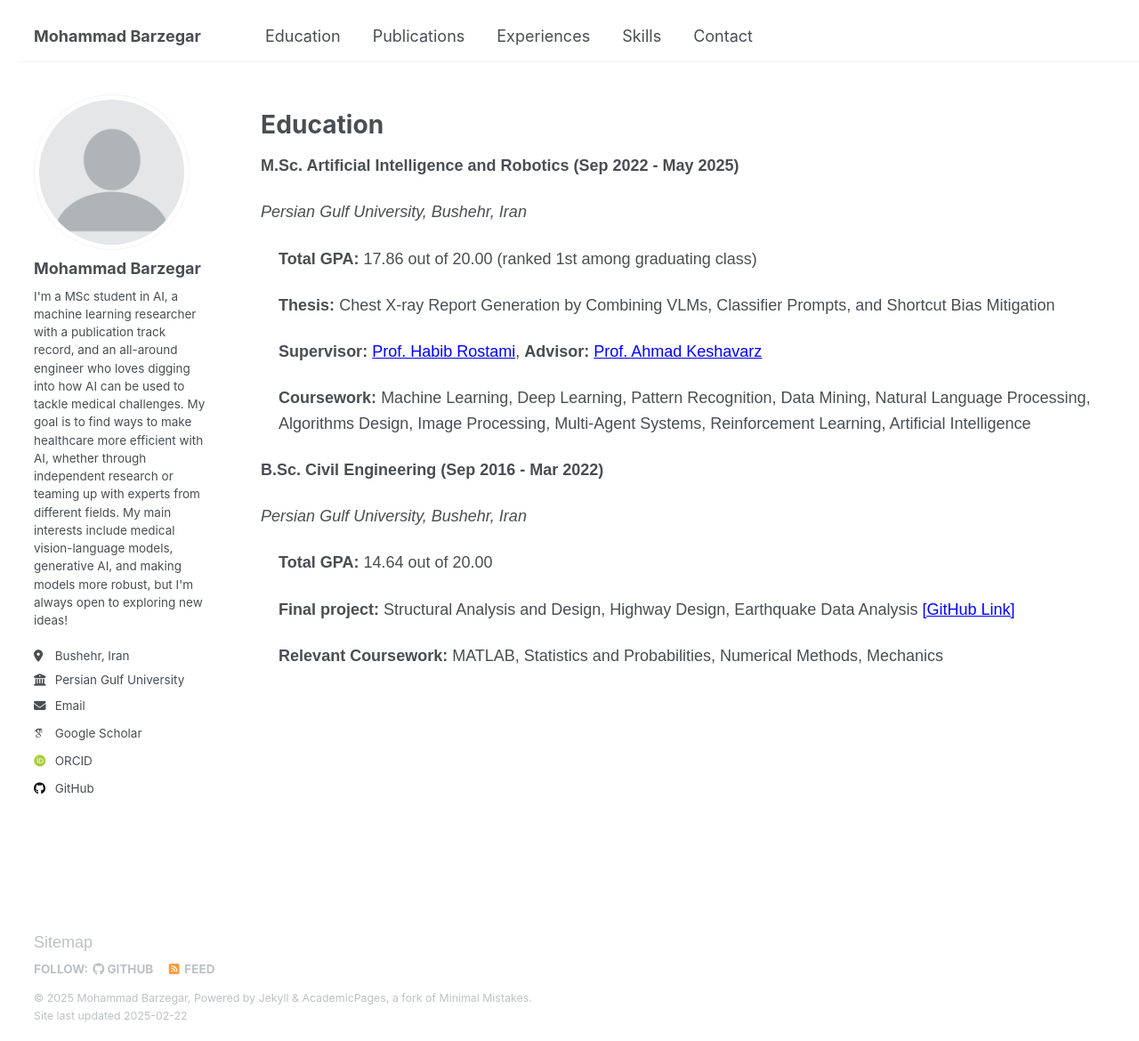
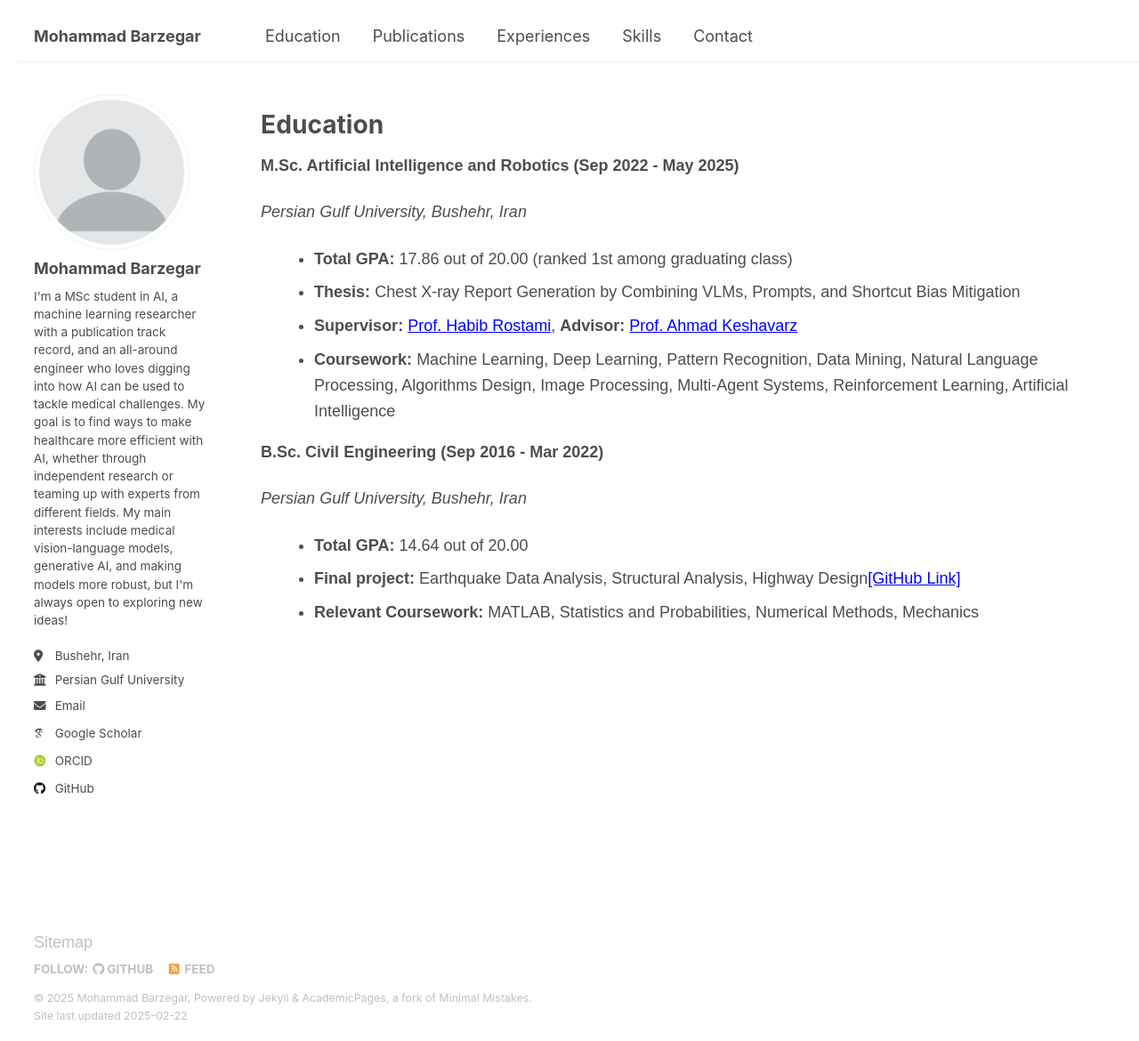
Before and after one commit to mbrz97/mbrz97.github.io, a Jekyll site: the page built from _pages/education.html, in a window 1280 px wide and 1170 px high. Shown: the whole window at 89% size. Built offline with Jekyll 4.4.1, drawn with Linux system fonts in a browser that asks for light colours; some web fonts are replaced.

Commit message:
Update education.html

```diff
--- a/_pages/education.html
+++ b/_pages/education.html
@@ -18,7 +18,7 @@ author_profile: true
             line-height: 1.6;
         }
         .education {
-            margin-bottom: 20px;
+            margin-bottom: 10px;
         }
         .degree {
             font-size: 18px;
@@ -34,6 +34,9 @@ author_profile: true
             color: blue;
             text-decoration: none;
         }
+        ul {
+            margin-top: 5px;
+        }
     </style>
 </head>
 <body>
@@ -41,10 +44,12 @@ author_profile: true
         <p class="degree">M.Sc. Artificial Intelligence and Robotics <span>(Sep 2022 - May 2025)</span></p>
         <p class="university">Persian Gulf University, Bushehr, Iran</p>
         <div class="details">
-            <p><strong>Total GPA:</strong> 17.86 out of 20.00 (ranked 1st among graduating class)</p>
-            <p><strong>Thesis:</strong> Chest X-ray Report Generation by Combining VLMs, Classifier Prompts, and Shortcut Bias Mitigation</p>
-            <p><strong>Supervisor:</strong> <a href="https://scholar.google.com/citations?hl=en&user=s6FF_qsAAAAJ&view_op=list_works" target="_blank">Prof. Habib Rostami</a>, <strong>Advisor:</strong> <a href="https://scholar.google.com/citations?user=NeD822UAAAAJ&hl=en" target="_blank">Prof. Ahmad Keshavarz</a></p>
-            <p><strong>Coursework:</strong> Machine Learning, Deep Learning, Pattern Recognition, Data Mining, Natural Language Processing, Algorithms Design, Image Processing, Multi-Agent Systems, Reinforcement Learning, Artificial Intelligence</p>
+            <ul>
+                <li><strong>Total GPA:</strong> 17.86 out of 20.00 (ranked 1st among graduating class)</li>
+                <li><strong>Thesis:</strong> Chest X-ray Report Generation by Combining VLMs, Prompts, and Shortcut Bias Mitigation</li>
+                <li><strong>Supervisor:</strong> <a href="https://scholar.google.com/citations?hl=en&user=s6FF_qsAAAAJ&view_op=list_works" target="_blank">Prof. Habib Rostami</a>, <strong>Advisor:</strong> <a href="https://scholar.google.com/citations?user=NeD822UAAAAJ&hl=en" target="_blank">Prof. Ahmad Keshavarz</a></li>
+                <li><strong>Coursework:</strong> Machine Learning, Deep Learning, Pattern Recognition, Data Mining, Natural Language Processing, Algorithms Design, Image Processing, Multi-Agent Systems, Reinforcement Learning, Artificial Intelligence</li>
+            </ul>
         </div>
     </div>
 
@@ -52,9 +57,11 @@ author_profile: true
         <p class="degree">B.Sc. Civil Engineering <span>(Sep 2016 - Mar 2022)</span></p>
         <p class="university">Persian Gulf University, Bushehr, Iran</p>
         <div class="details">
-            <p><strong>Total GPA:</strong> 14.64 out of 20.00</p>
-            <p><strong>Final project:</strong> Structural Analysis and Design, Highway Design, Earthquake Data Analysis <a href="https://github.com/mbrz97/BSc_Projects" target="_blank">[GitHub Link]</a></p>
-            <p><strong>Relevant Coursework:</strong> MATLAB, Statistics and Probabilities, Numerical Methods, Mechanics</p>
+            <ul>
+                <li><strong>Total GPA:</strong> 14.64 out of 20.00</li>
+                <li><strong>Final project:</strong> Earthquake Data Analysis, Structural Analysis, Highway Design<a href="https://github.com/mbrz97/BSc_Projects" target="_blank">[GitHub Link]</a></li>
+                <li><strong>Relevant Coursework:</strong> MATLAB, Statistics and Probabilities, Numerical Methods, Mechanics</li>
+            </ul>
         </div>
     </div>
 </body>
```
